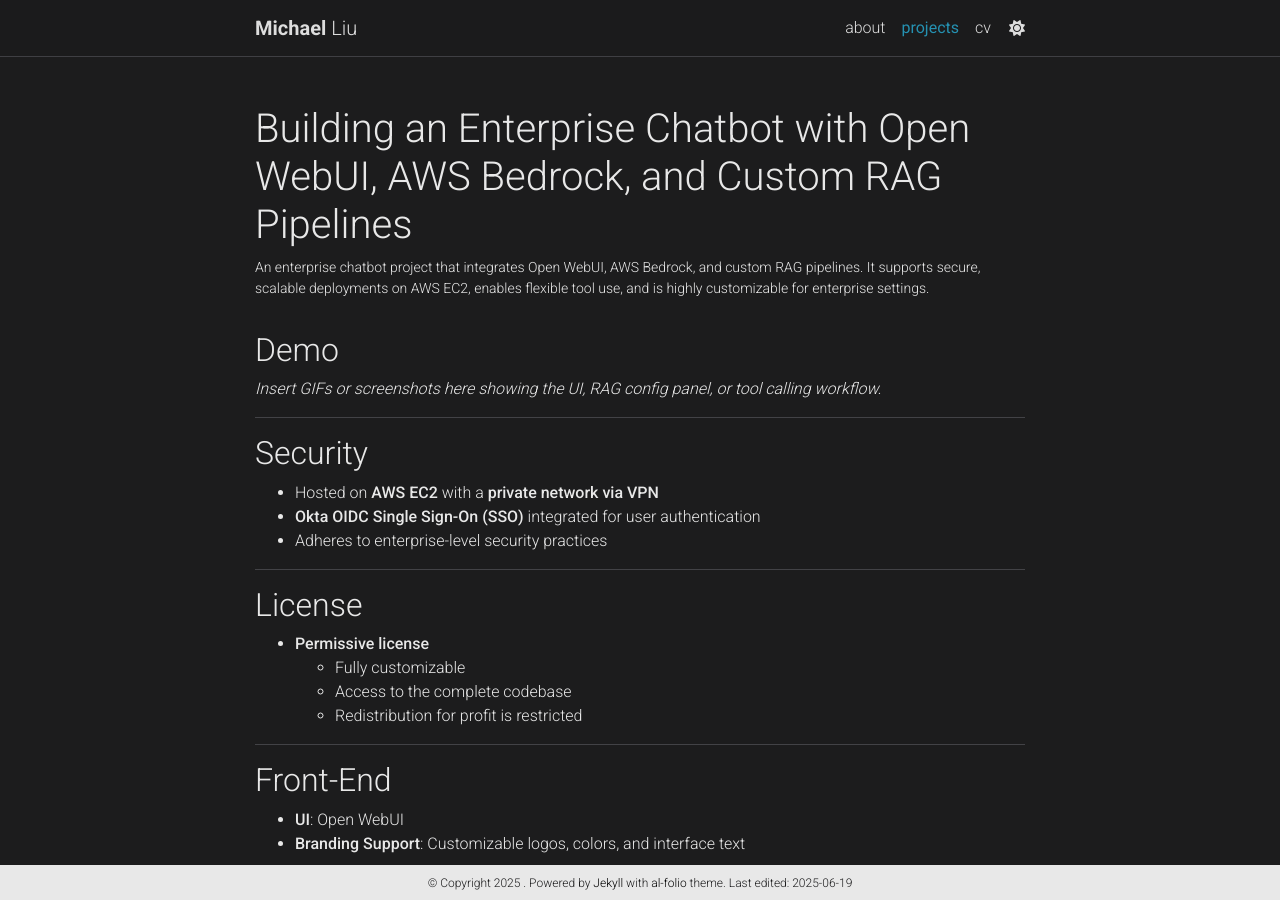
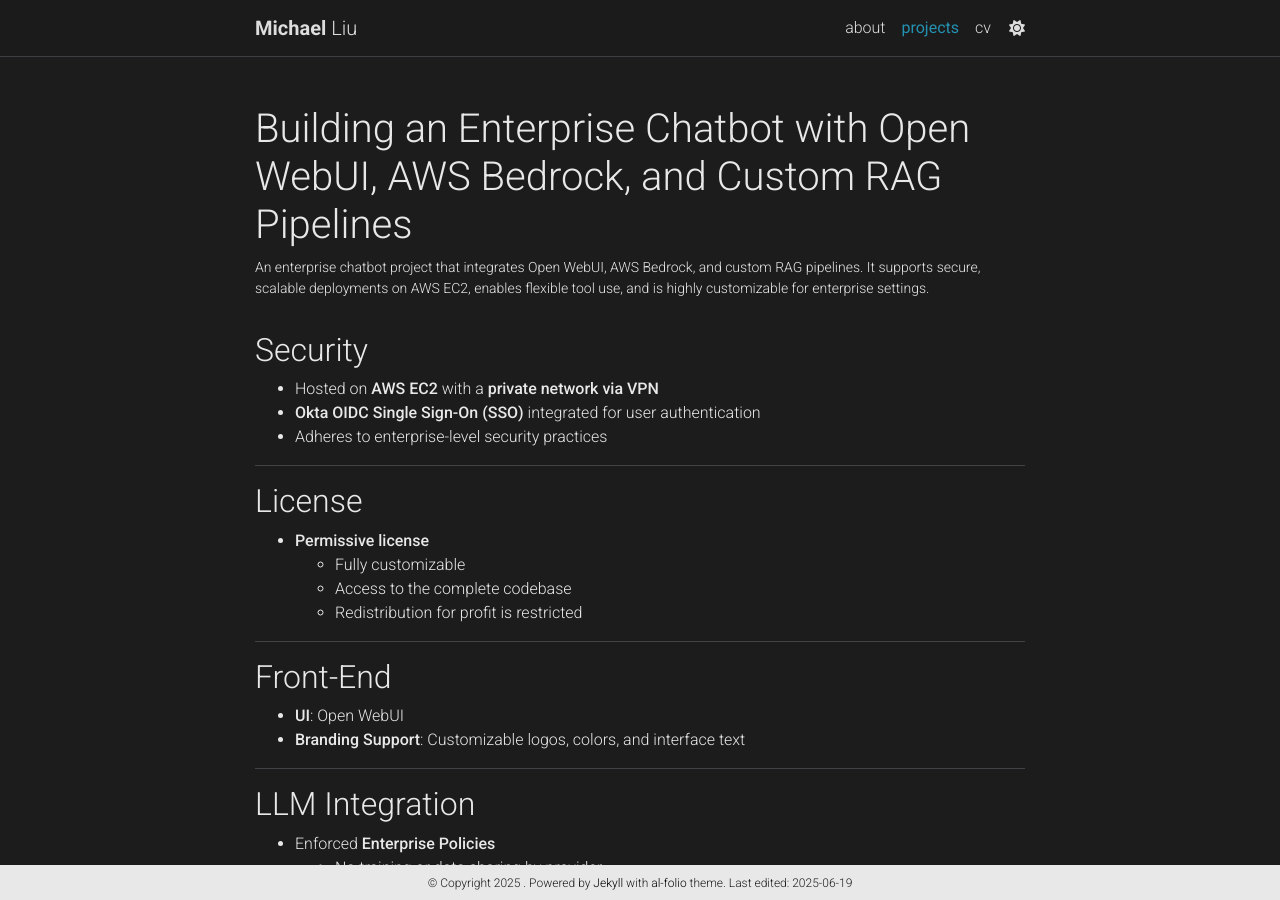
Before and after one commit to Michael-xliu/michael-xliu.github.com, a Jekyll site: the page built from _projects/Chatbot.md, in a window 1280 px wide and 900 px high. Built offline with Jekyll 4.4.1, drawn with Linux system fonts in a browser that asks for light colours; comment, search, counter and statistics services are not loaded; a style sheet for code colours, icons or effects is not loaded.

Commit message:
Your commit message for submodule

```diff
--- a/_projects/Chatbot.md
+++ b/_projects/Chatbot.md
@@ -7,12 +7,6 @@
 category: work
 ---
 
-
-## Demo
-
-*Insert GIFs or screenshots here showing the UI, RAG config panel, or tool calling workflow.*
-
----
 
 ## Security
 
```
Also changed, not shown: _projects/claude_vs_claude_pokemon.md (+1 -1 lines).
